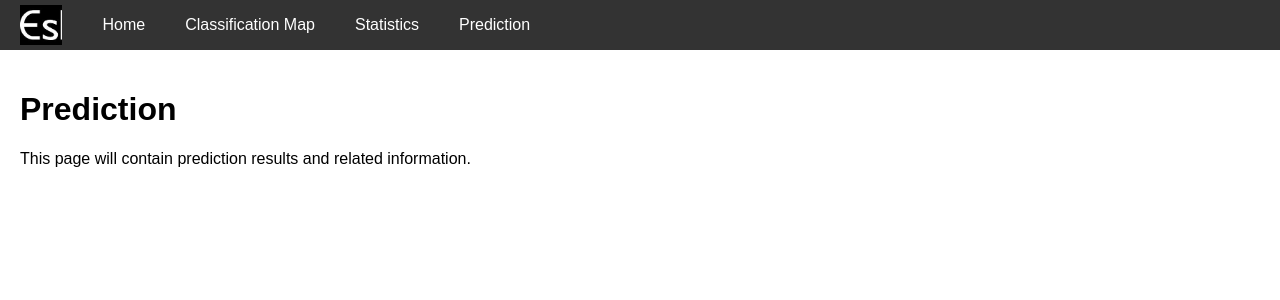
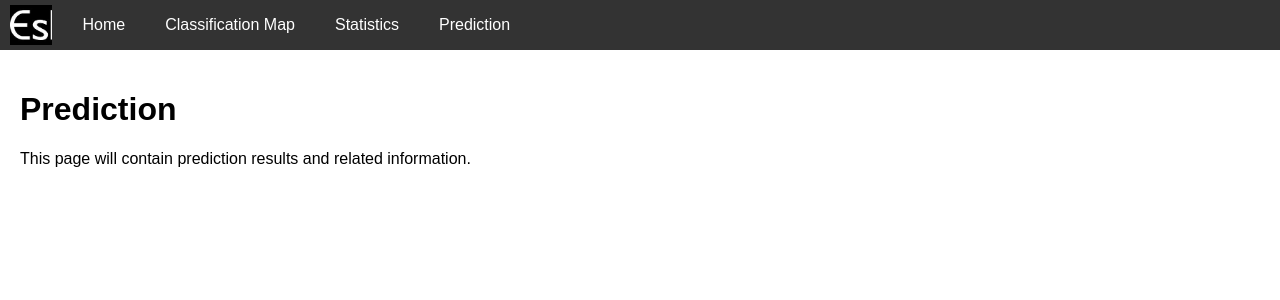
Before and after one commit to Matshavha/Python_App, a Flask app: page /prediction in a window 1280 px wide. Shown: the top 300 px of the page. Run offline with Flask 2, Linux system fonts and the light colour scheme.

Commit message:
Update prediction.html

```diff
--- a/templates/prediction.html
+++ b/templates/prediction.html
@@ -17,7 +17,8 @@
         }
         .navbar img {
             height: 40px;
-            margin: 5px 20px;
+            margin: 5px 10px;
+            width: auto; /* Ensure the logo maintains its aspect ratio */
         }
         .navbar a {
             display: block;
```
